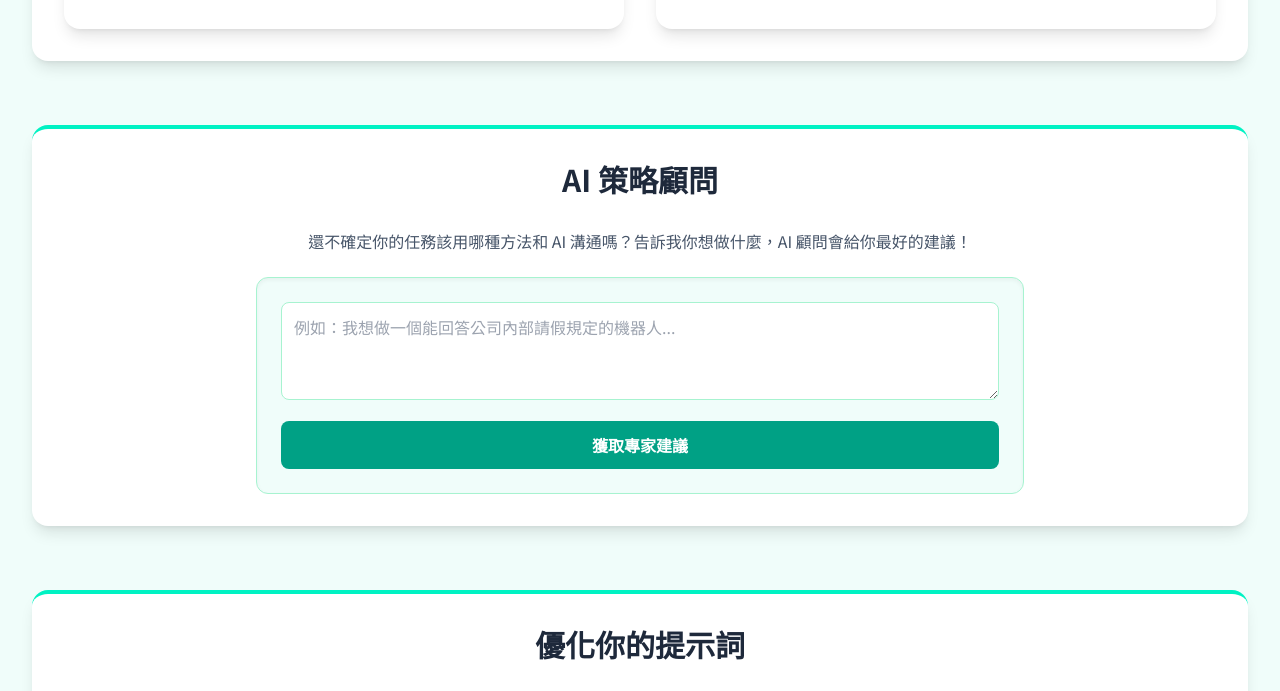
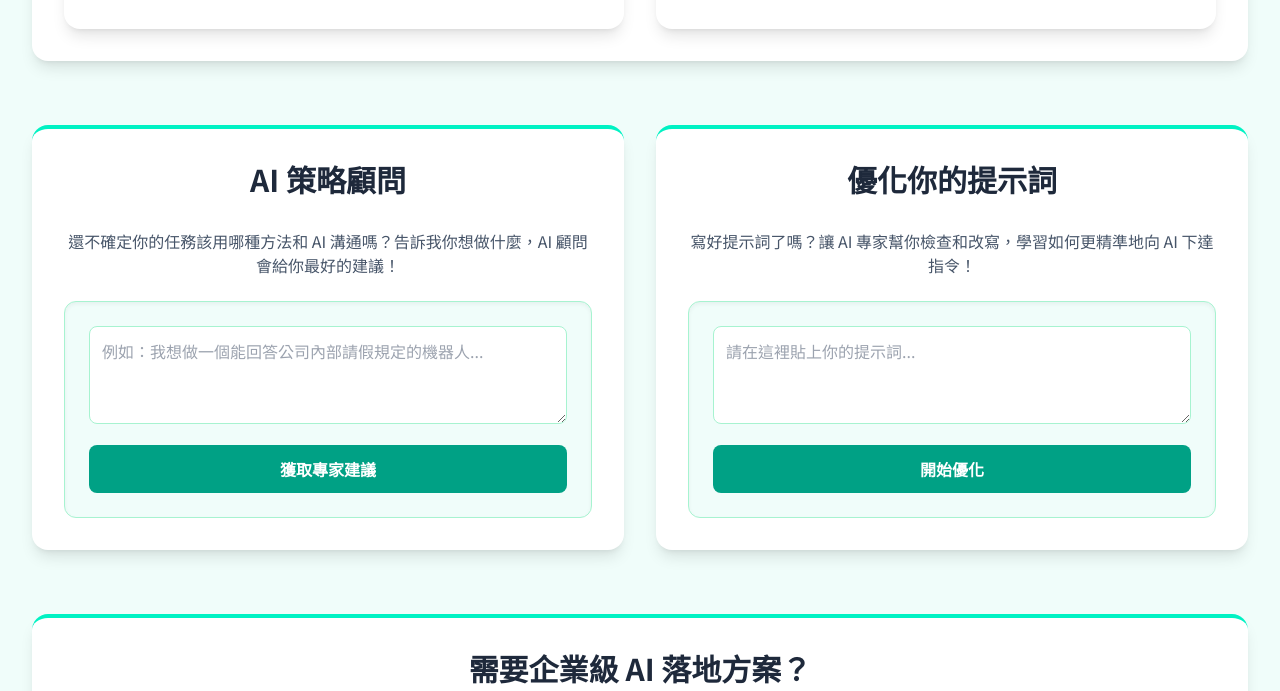
Before and after one commit to Sofiayan86/keke-ai-shorts, a plain HTML site: page subsite/AI-prompt.html in a window 1280 px wide. Shown: the part 5983-6674 px from the top of the page. Drawn offline with nearby package versions, Linux system fonts and the light colour scheme.

Commit message:
feat: AI 策略顧問與優化你的提示詞區塊水平並排

```diff
--- a/subsite/AI-prompt.html
+++ b/subsite/AI-prompt.html
@@ -533,9 +533,11 @@ _重要事項_：此計畫範例僅為讓您了解如何使用幾個範例工具
                 </div>
             </section>
 
-            <!-- 還原 AI 策略顧問區塊 -->
-            <section id="ai-strategy-advisor" class="mb-12 md:mb-16">
-                <div class="bg-white p-6 md:p-8 rounded-2xl shadow-lg border-t-4 border-[#00f2c3]">
+            <!-- Wrapper for side-by-side sections -->
+            <div class="grid lg:grid-cols-2 gap-8 mb-12 md:mb-16">
+                <!-- AI 策略顧問區塊 -->
+                <section id="ai-strategy-advisor">
+                    <div class="bg-white p-6 md:p-8 rounded-2xl shadow-lg border-t-4 border-[#00f2c3] h-full">
                         <h2 class="text-3xl font-bold text-center mb-8 text-slate-800">AI 策略顧問</h2>
                         <p class="text-slate-600 text-center mb-6 max-w-2xl mx-auto">還不確定你的任務該用哪種方法和 AI 溝通嗎？告訴我你想做什麼，AI 顧問會給你最好的建議！</p>
                         <div class="max-w-3xl mx-auto bg-[#f0fdfa] p-6 rounded-xl shadow-inner border border-[#a7f3d0]">
@@ -553,9 +555,9 @@ _重要事項_：此計畫範例僅為讓您了解如何使用幾個範例工具
                     </div>
                 </section>
 
-            <!-- 還原 優化你的提示詞 區塊 -->
-            <section id="prompt-optimizer" class="mb-12 md:mb-16">
-                <div class="bg-white p-6 md:p-8 rounded-2xl shadow-lg border-t-4 border-[#00f2c3]">
+                <!-- 優化你的提示詞 區塊 -->
+                <section id="prompt-optimizer">
+                    <div class="bg-white p-6 md:p-8 rounded-2xl shadow-lg border-t-4 border-[#00f2c3] h-full">
                         <h2 class="text-3xl font-bold text-center mb-8 text-slate-800">優化你的提示詞</h2>
                         <p class="text-slate-600 text-center mb-6 max-w-2xl mx-auto">寫好提示詞了嗎？讓 AI 專家幫你檢查和改寫，學習如何更精準地向 AI 下達指令！</p>
                         <div class="max-w-3xl mx-auto bg-[#f0fdfa] p-6 rounded-xl shadow-inner border border-[#a7f3d0]">
@@ -572,6 +574,7 @@ _重要事項_：此計畫範例僅為讓您了解如何使用幾個範例工具
                         </div>
                     </div>
                 </section>
+            </div>
         </main>
 
         <!-- WebBrain 聯絡表單 -->
```
Lines whose indentation alone changed are shown as unchanged.
